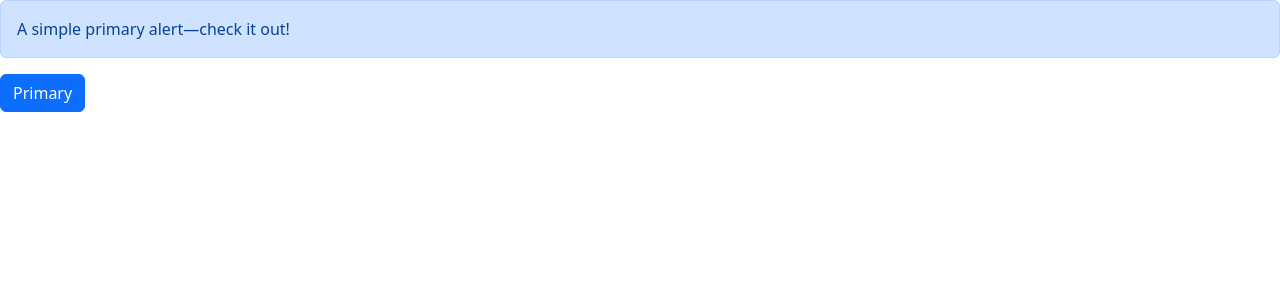
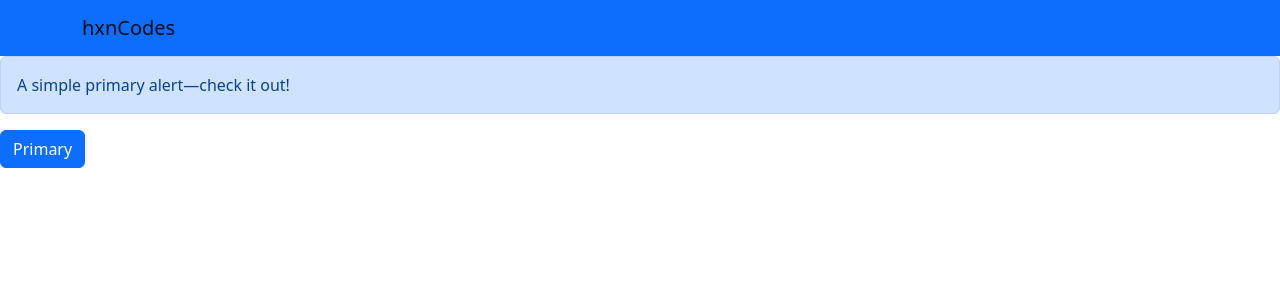
Before and after one commit to hxncodes/React18-Mosh, a React (Vite) app: page / in a window 1280 px wide. Shown: the top 300 px of the page. Built offline with nearby package versions, Linux system fonts and the light colour scheme.

Commit message:
Navbar added

```diff
--- /dev/null
+++ b/components/NavBar.tsx
@@ -0,0 +1,15 @@
+import React from 'react'
+
+const NavBar = () => {
+    return (
+        <nav className="navbar bg-primary" >
+            <div className="container">
+                <a className="navbar-brand" href="#" >
+                    hxnCodes
+                </a>
+            </div>
+        </nav>
+    )
+}
+
+export default NavBar
--- a/src/App.tsx
+++ b/src/App.tsx
@@ -1,10 +1,12 @@
 import './App.css'
 import React from 'react'
+import NavBar from '../components/NavBar'
 import Alerts from '../components/Alerts'
 
 const App = () => {
   return (
     <div>
+      <NavBar />
       <Alerts />
     </div>
   )
```
